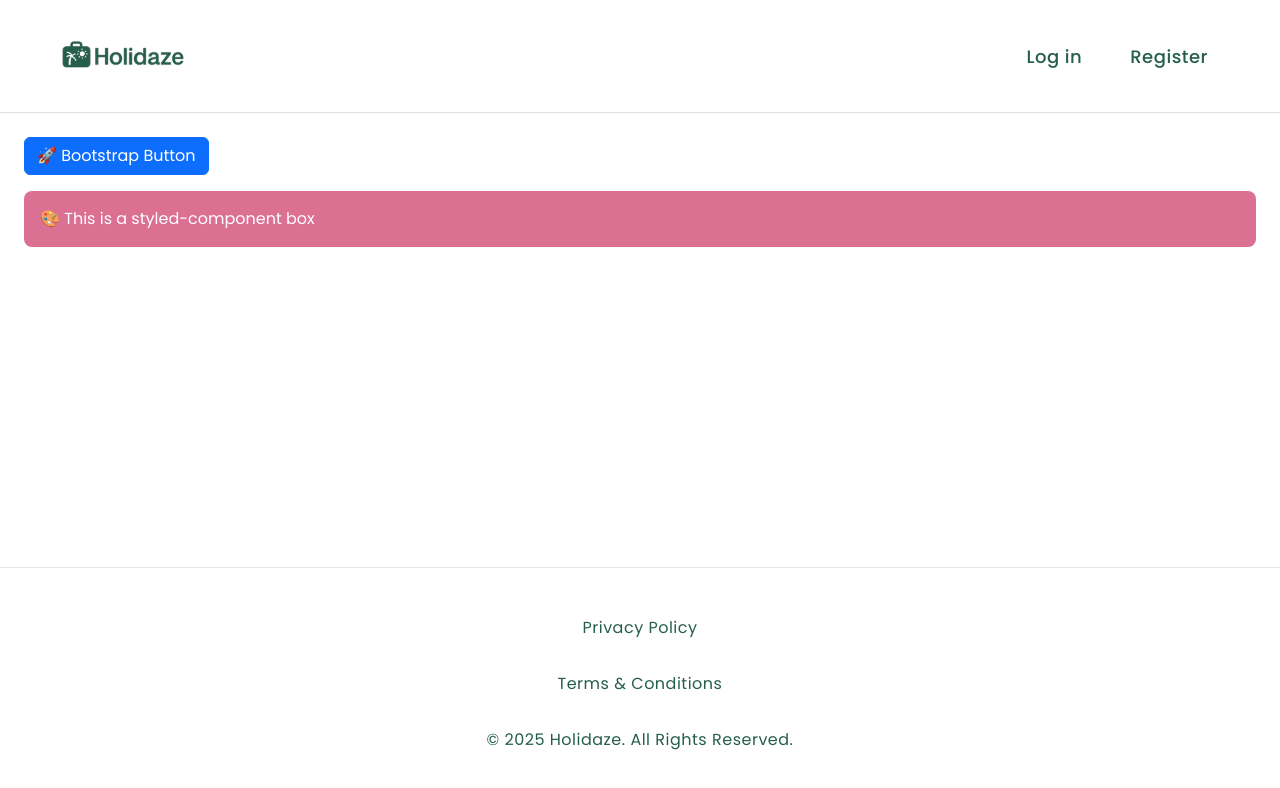
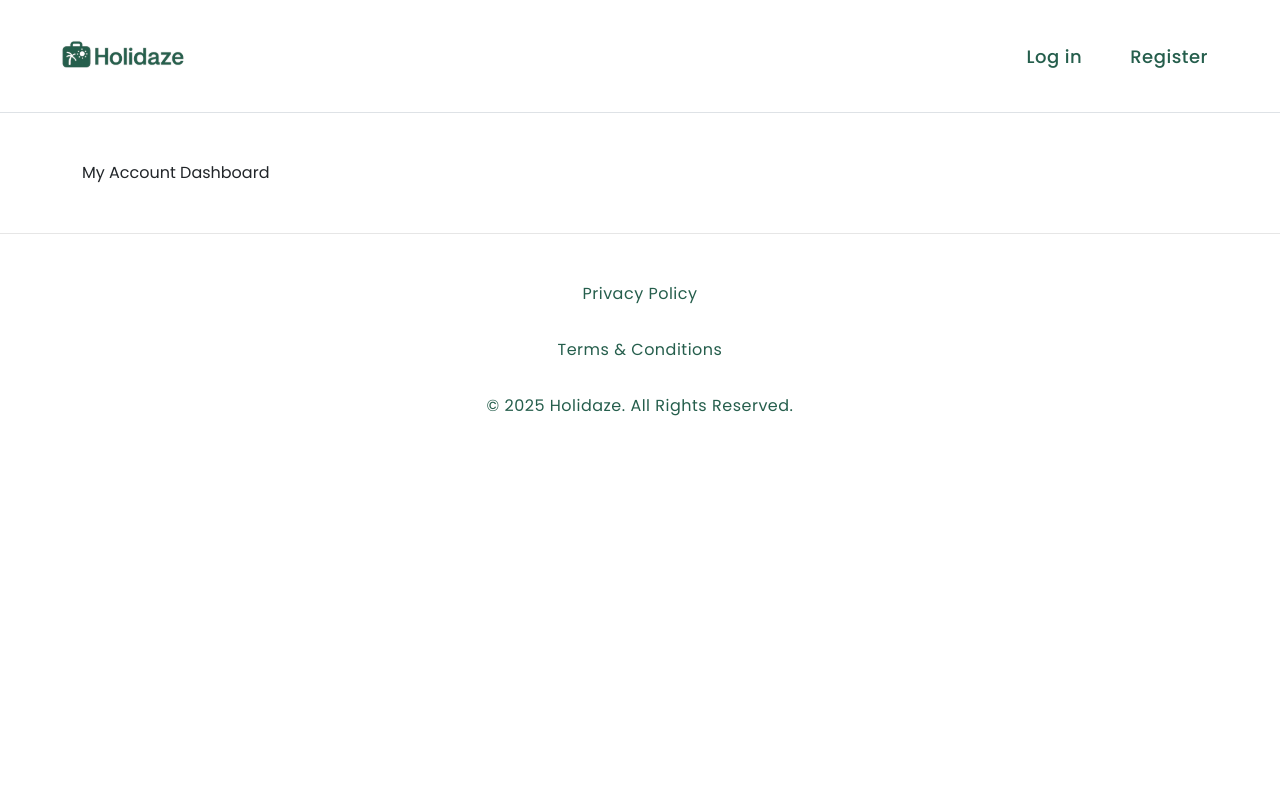
Before and after one commit to Asora7/holidaze, a React (Vite) app: page /account in a window 1280 px wide. Shown: the top 788 px of the page. Built offline with nearby package versions, Linux system fonts and the light colour scheme.

Commit message:
feat(routing): integrate React Router with Layout and page routes

```diff
--- a/package.json
+++ b/package.json
@@ -13,7 +13,7 @@
     "bootstrap": "^5.3.6",
     "react": "^19.1.0",
     "react-dom": "^19.1.0",
-    "react-router-dom": "^7.5.3",
+    "react-router-dom": "^7.6.0",
     "styled-components": "^6.1.18"
   },
   "devDependencies": {
--- a/src/App.tsx
+++ b/src/App.tsx
@@ -1,20 +1,6 @@
 // src/App.tsx
-import Navbar from './components/Navbar'
-import Footer from './components/Footer'
-import Home from './pages/Home'
+import AppRoutes from './routes/AppRoutes'
 
 export default function App() {
-  return (
-    // full-view height, column flex so footer stays at bottom
-    <div className="d-flex flex-column min-vh-100">
-      <Navbar />
-
-      {/* flex-grow keeps footer pushed to bottom */}
-      <main className="flex-grow-1">
-        <Home />
-      </main>
-
-      <Footer />
-    </div>
-  )
+  return <AppRoutes />
 }
--- a/src/pages/Login.tsx
+++ b/src/pages/Login.tsx
@@ -0,0 +1,4 @@
+// src/pages/Login.tsx
+export default function Login() {
+    return <div>Login Page</div>
+  }
--- a/src/pages/MyAccount.tsx
+++ b/src/pages/MyAccount.tsx
@@ -0,0 +1,4 @@
+// src/pages/MyAccount.tsx
+export default function MyAccount() {
+    return <div>My Account Dashboard</div>
+  }
--- a/src/pages/Register.tsx
+++ b/src/pages/Register.tsx
@@ -0,0 +1,4 @@
+// src/pages/Register.tsx
+export default function Register() {
+    return <div>Register Page</div>
+  }
--- a/src/pages/VenueDetails.tsx
+++ b/src/pages/VenueDetails.tsx
@@ -0,0 +1,7 @@
+// src/pages/VenueDetails.tsx
+import { useParams } from 'react-router-dom'
+
+export default function VenueDetails() {
+  const { id } = useParams<{ id: string }>()
+  return <div>Venue Details for ID: {id}</div>
+}
--- a/src/routes/AppRoutes.tsx
+++ b/src/routes/AppRoutes.tsx
@@ -0,0 +1,23 @@
+//AppRoutes.tsx
+import React from 'react'
+import { Routes, Route } from 'react-router-dom'
+import Layout from '../components/Layout'
+import Home from '../pages/Home'
+import VenueDetails from '../pages/VenueDetails'
+import Login from '../pages/Login'
+import Register from '../pages/Register'
+import MyAccount from '../pages/MyAccount'
+
+const AppRoutes: React.FC = () => (
+  <Routes>
+    <Route path="/" element={<Layout />}>
+      <Route index element={<Home />} />
+      <Route path="venues/:id" element={<VenueDetails />} />
+      <Route path="login" element={<Login />} />
+      <Route path="register" element={<Register />} />
+      <Route path="account" element={<MyAccount />} />
+    </Route>
+  </Routes>
+)
+
+export default AppRoutes
```
Also changed, not shown: src/components/Layout.tsx (+7 -7 lines), src/main.tsx (+4 -4 lines), 1 other file (tests, documents, lock files or other folders).
